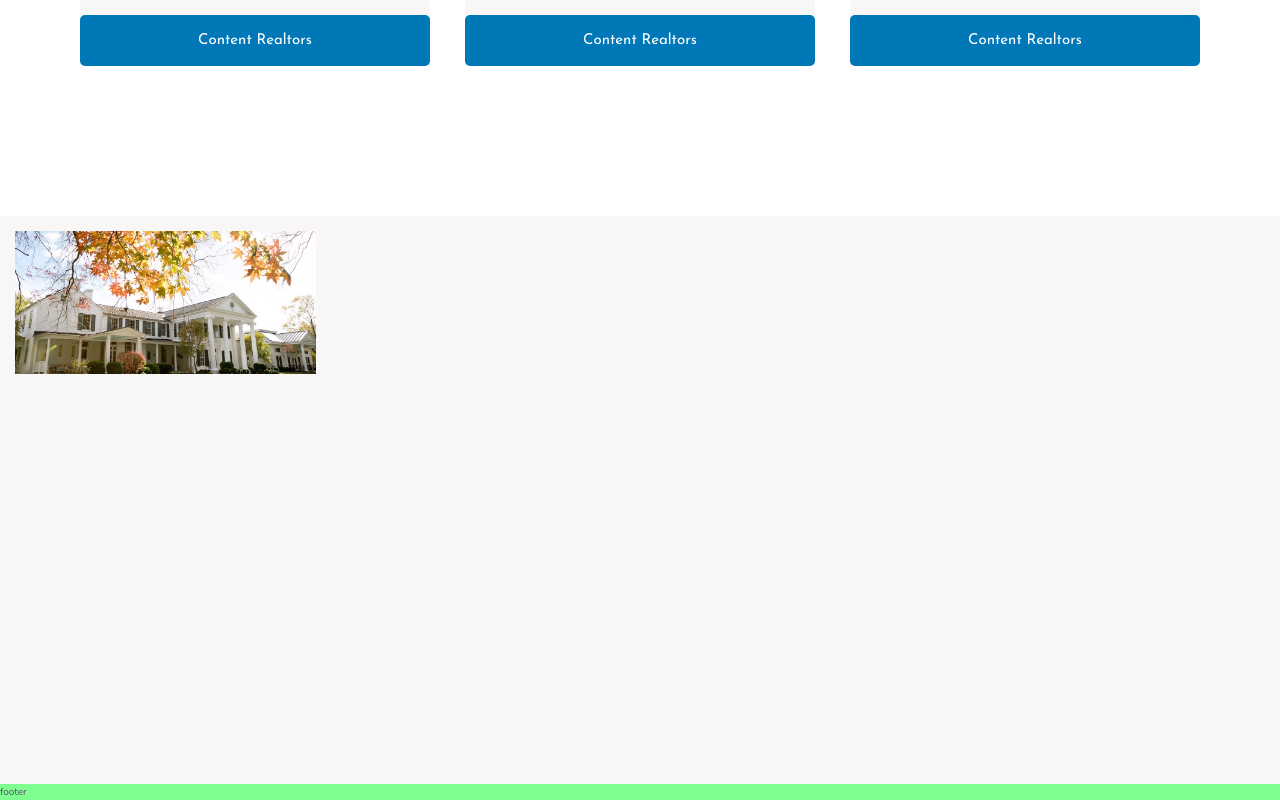
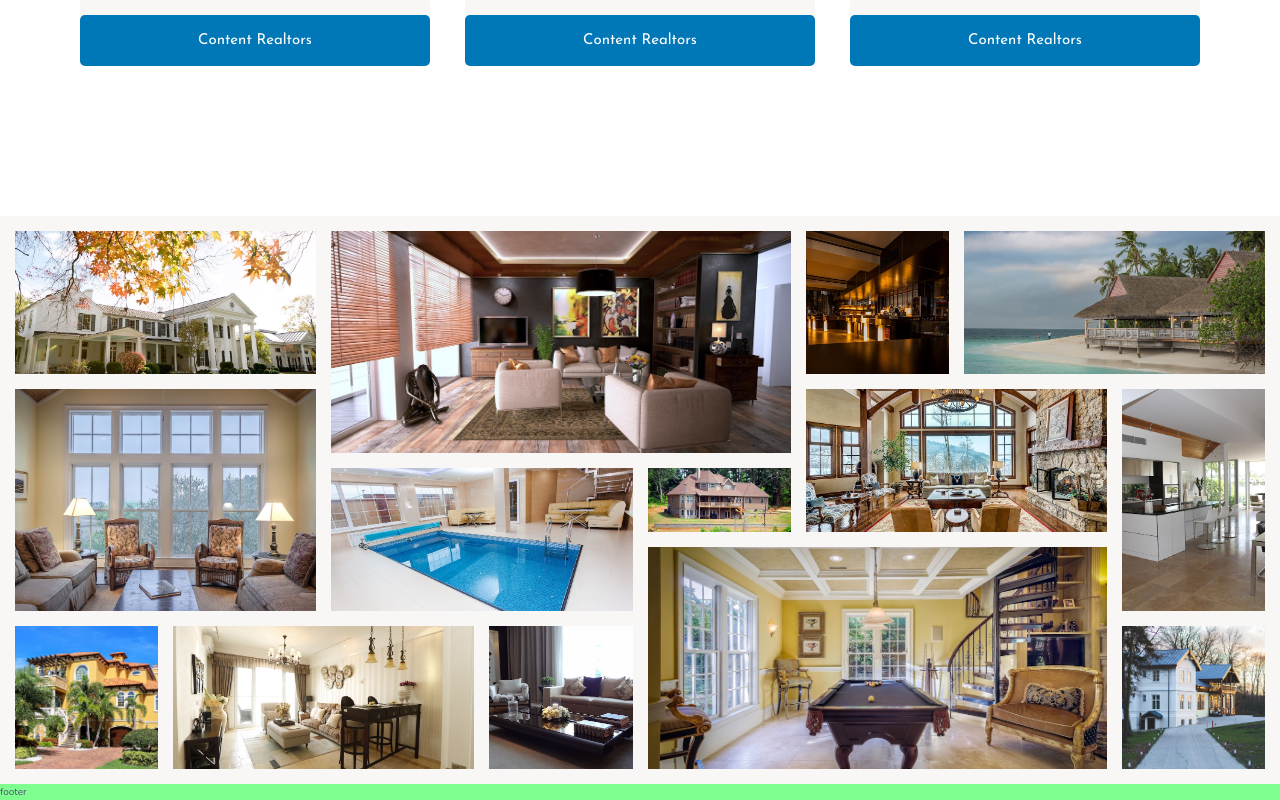
Before and after one commit to Ahmed-Roshdy-1/AR-Home, a website: page index.html in a window 1280 px wide. Shown: the part 2979-3779 px from the top of the page. Drawn offline with nearby package versions, Linux system fonts and the light colour scheme.

Commit message:
gallery section

```diff
--- a/index.html
+++ b/index.html
@@ -308,6 +308,45 @@
       <figure class="gallery__item gallery__item--1">
         <img src="img/gal-1.jpeg" alt="Gallery Image 1" class="gallery__img" />
       </figure>
+      <figure class="gallery__item gallery__item--2">
+        <img src="img/gal-2.jpeg" alt="Gallery Image 2" class="gallery__img" />
+      </figure>
+      <figure class="gallery__item gallery__item--3">
+        <img src="img/gal-3.jpeg" alt="Gallery Image 3" class="gallery__img" />
+      </figure>
+      <figure class="gallery__item gallery__item--4">
+        <img src="img/gal-4.jpeg" alt="Gallery Image 4" class="gallery__img" />
+      </figure>
+      <figure class="gallery__item gallery__item--5">
+        <img src="img/gal-5.jpeg" alt="Gallery Image 5" class="gallery__img" />
+      </figure>
+      <figure class="gallery__item gallery__item--6">
+        <img src="img/gal-6.jpeg" alt="Gallery Image 6" class="gallery__img" />
+      </figure>
+      <figure class="gallery__item gallery__item--7">
+        <img src="img/gal-7.jpeg" alt="Gallery Image 7" class="gallery__img" />
+      </figure>
+      <figure class="gallery__item gallery__item--8">
+        <img src="img/gal-8.jpeg" alt="Gallery Image 8" class="gallery__img" />
+      </figure>
+      <figure class="gallery__item gallery__item--9">
+        <img src="img/gal-9.jpeg" alt="Gallery Image 9" class="gallery__img" />
+      </figure>
+      <figure class="gallery__item gallery__item--10">
+        <img src="img/gal-10.jpeg" alt="Gallery Image 10" class="gallery__img" />
+      </figure>
+      <figure class="gallery__item gallery__item--11">
+        <img src="img/gal-11.jpeg" alt="Gallery Image 11" class="gallery__img" />
+      </figure>
+      <figure class="gallery__item gallery__item--12">
+        <img src="img/gal-12.jpeg" alt="Gallery Image 12" class="gallery__img" />
+      </figure>
+      <figure class="gallery__item gallery__item--13">
+        <img src="img/gal-13.jpeg" alt="Gallery Image 13" class="gallery__img" />
+      </figure>
+      <figure class="gallery__item gallery__item--14">
+        <img src="img/gal-14.jpeg" alt="Gallery Image 14" class="gallery__img" />
+      </figure>
     </section>
     <footer class="footer">footer</footer>
   </body>
--- a/sass/_gallery.scss
+++ b/sass/_gallery.scss
@@ -13,6 +13,59 @@
       grid-row: 1 / span 2;
       grid-column: 1 / span 2;
     }
+    &--2 {
+      grid-row: 1 / 4;
+      grid-column: 3 / 6;
+    }
+    &--3 {
+      grid-column: 6/7;
+      grid-row: 1/ 3;
+    }
+    &--4 {
+      grid-column: 7/-1;
+      grid-row: 1/ 3;
+    }
+    &--5 {
+      grid-column: 1/3;
+      grid-row: 3/ 6;
+    }
+    &--6 {
+      grid-column: 3 /5;
+      grid-row: 4/ 6;
+    }
+    &--7 {
+      grid-column: 5 /6;
+      grid-row: 4/ 5;
+    }
+    &--8 {
+      grid-column: 6 /8;
+      grid-row: 3/ 5;
+    }
+    &--9 {
+      grid-column: 8 /-1;
+      grid-row: 3/ 6;
+    }
+
+    &--10 {
+      grid-column: 1 / span 1;
+      grid-row: 6 / -1;
+    }
+    &--11 {
+      grid-column: 2 / 4;
+      grid-row: 6 / -1;
+    }
+    &--12 {
+      grid-column: 4 / 5;
+      grid-row: 6 / -1;
+    }
+    &--13 {
+      grid-column: 5 / 8;
+      grid-row: 5 / -1;
+    }
+    &--14 {
+      grid-column: 8 / -1;
+      grid-row: 6/ -1;
+    }
   }
 
   &__img {
```
Also changed, not shown: css/style.css.
